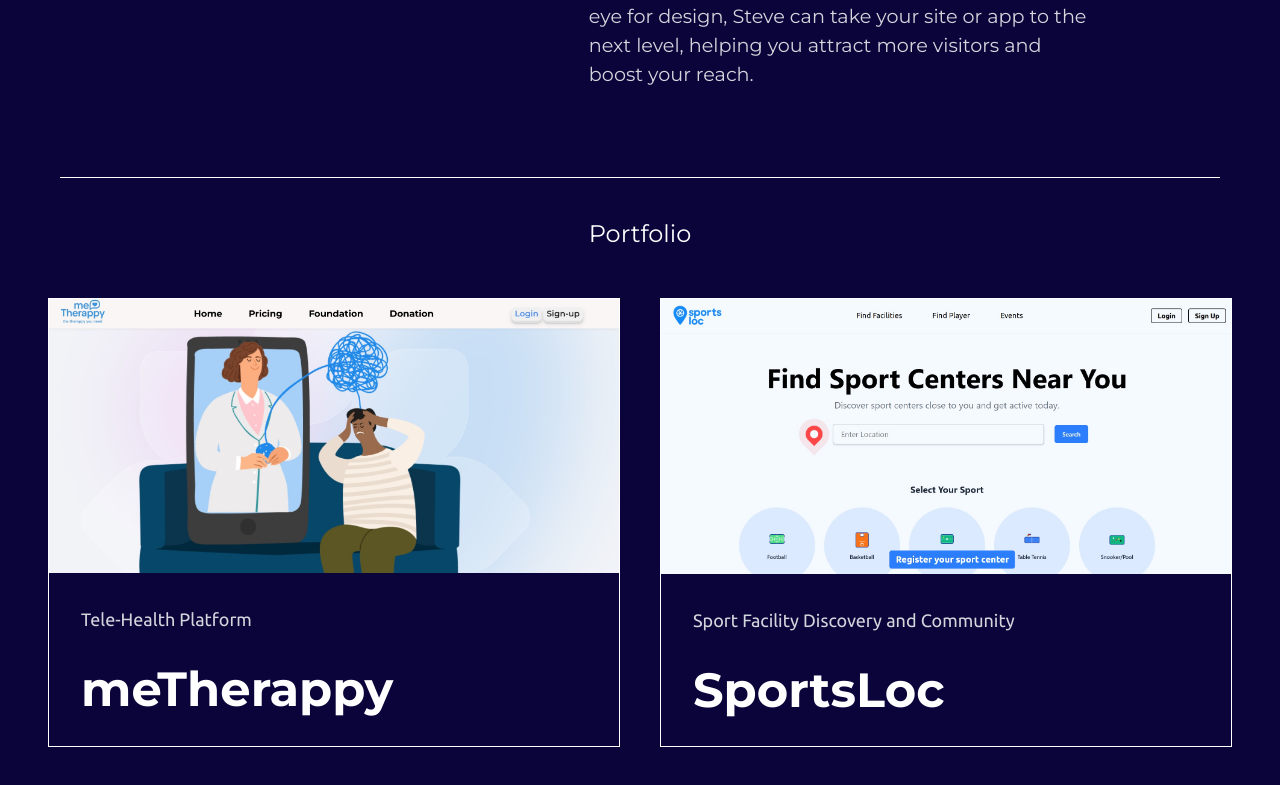
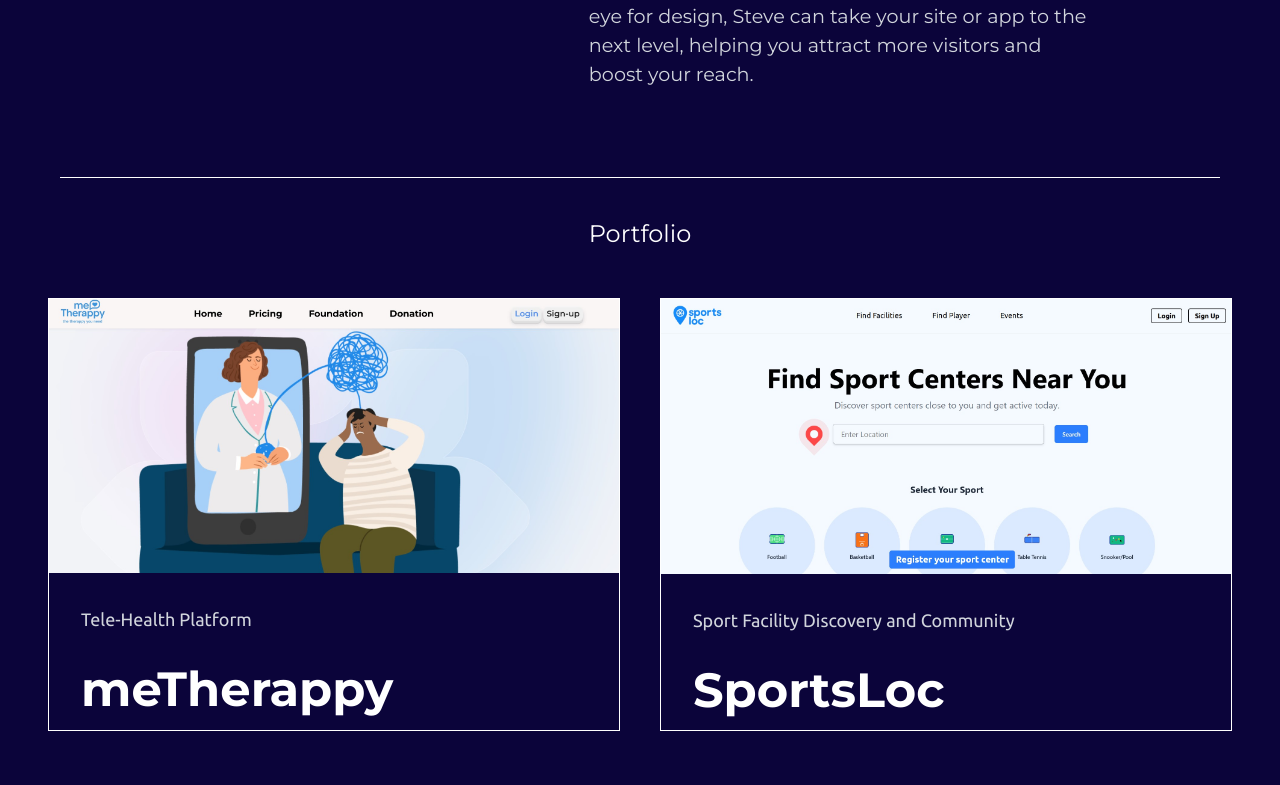
Before and after one commit to bluemagikSGO/portfolio, a React (Vite) app: page / in a window 1280 px wide. Shown: the part 1423-2208 px from the top of the page. Built offline with nearby package versions, Linux system fonts and the light colour scheme.

Commit message:
04/06/2025

```diff
--- a/src/components/PortList.jsx
+++ b/src/components/PortList.jsx
@@ -5,7 +5,7 @@
     <div>
       <img src={image} alt={imageAlt} />
       <p className="p-8 text-lg font-['Ubuntu']  text-gray-300">{category}</p>
-      <p className="pl-8 pb-8 md:text-5xl text-3xl font-bold font-['Montserrat']">
+      <p className="pl-8 pb-4 md:text-5xl text-3xl font-bold font-['Montserrat']">
         {title}
       </p>
     </div>
```
